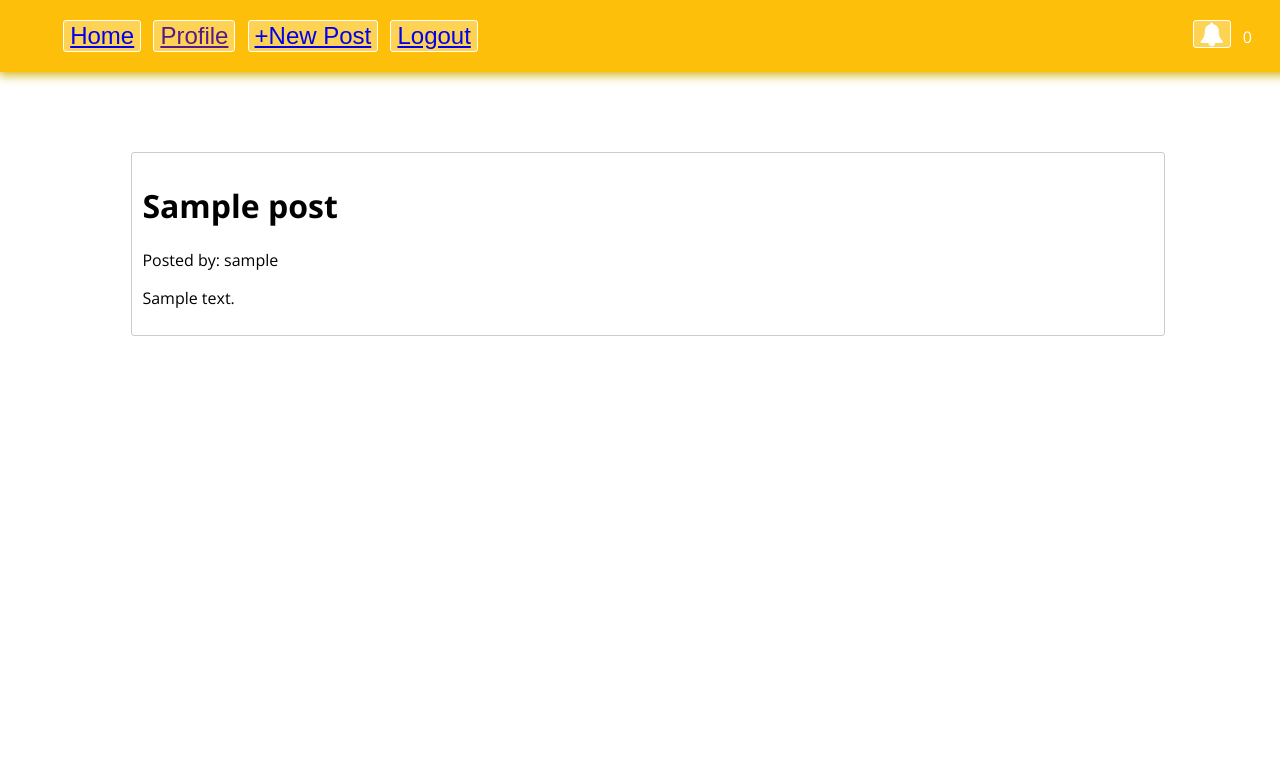
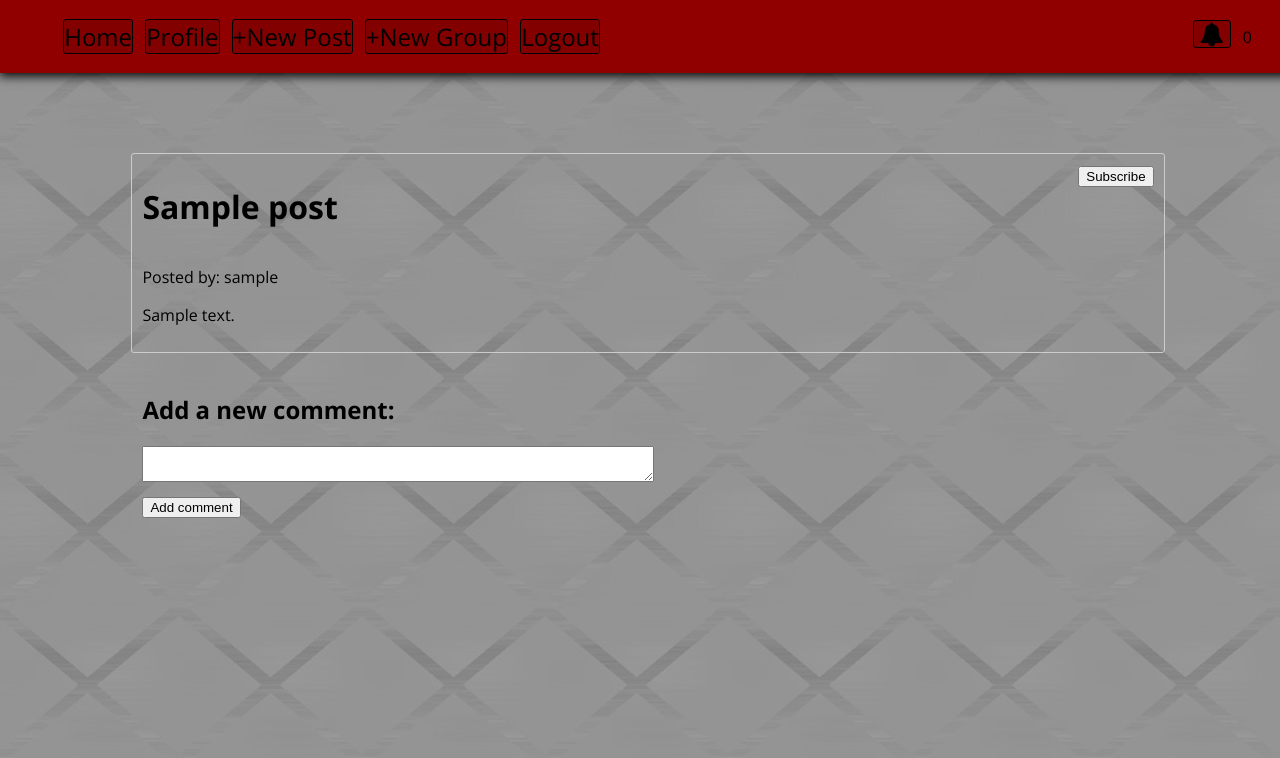
Before and after one commit to COMP2005-L/comp2005-l, a Flask app: page /post/1 in a window 1280 px wide; the page is wider, and only the part inside the window is pictured. Shown: the top 758 px of that part. Run offline with Flask 2, Linux system fonts and the light colour scheme; a user stored in the database is signed in; tables that the repository leaves empty hold one stand-in row (values such as "Sample post"); some libraries are stand-ins or nearby versions.

Commit message:
added profile controller+route+navLink, template+styling changes

```diff
--- a/app/routes.py
+++ b/app/routes.py
@@ -5,12 +5,12 @@ from app.controllers.logout import Logout
 from app.controllers.post import PostController
 from app.controllers.group import GroupController
 from app.controllers.register import RegisterController
+from app.controllers.profile import ProfileController
 
 @app.route("/")
 @app.route("/login", methods=["GET"])
 def login():
     return Login.get()
-
 
 
 @app.route("/login", methods=["POST"])
@@ -63,3 +63,7 @@ def createGroup():
 @app.route("/groups/create", methods=["GET"])
 def showCreateGroup():
     return GroupController.showCreateGroup()
+
+@app.route("/user", methods=["GET"])
+def showProfile():
+    return ProfileController.showProfile()
--- a/app/static/main.css
+++ b/app/static/main.css
@@ -2,12 +2,16 @@ body{
     font-family: "Open Sans", sans-serif;
     margin: 0;
     margin-left: 16px;
+    background-repeat: repeat;
+    background-image: url(background.png);
+    background-color: rgba(0, 0, 0, 0.3);
 }
+
 .navbar {
 	border: 0;
     padding: 20px 5%;
-    background-color: #fdbf09;
-    box-shadow: 1px 1px 10px 2px #d2b30a;
+    background-color: #910000;
+    box-shadow: 1px 1px 10px 2px #000000;
     width: 95%;
     margin-bottom: 20px;
     margin-left: -16px;
@@ -18,17 +22,18 @@ body{
 }
 
 .navlink {
-	background: rgba(255,255,255,0.3);
-    border: 1px solid #fff;
-    color: #fff;
+	background: rgba(0,0,0,0.1);
+    border: 1px solid #000;
+    color: #000;
     font-size: 24px;
     border-radius: 3px;
     cursor: pointer;
     margin-right: 8px;
+    text-decoration-line: none;
 }
 
 .navlink:hover{
-    background: rgba(255,255,255,0.5);
+    background: rgba(0,0,0,0.3);
 }
 
 #notification-area{
@@ -40,15 +45,15 @@ body{
 }
 
 #notification-count{
-    color: #fff;
+    color: #000;
 }
 
 #notifications{
     position: absolute;
     width: 200px;
     right: 35px;
-    border: 1px solid #efefef;
-    background: #fff;
+    border: 1px solid #101010;
+    background: #000;
     border-radius: 3px;
     display: none;
 }
--- a/app/templates/login.html
+++ b/app/templates/login.html
@@ -11,4 +11,5 @@
         <dd><input type=submit value=Login>
     </dl>
 </form>
+<a href="/register">Click here to register!</a></button>
 {% endblock %}
--- a/app/templates/main.html
+++ b/app/templates/main.html
@@ -15,10 +15,11 @@
 	{% if session.logged_in %}
 		<div class=navbar>
 
-			<button class=navlink id=home><a href="/listview">Home</a></button>
-			<button class=navlink id=profile><a href="">Profile</a></button>
-			<button class=navlink id=newpost><a href="/postEdit">+New Post</a></button>
-			<button class=navlink id=logout><a href="/logout">Logout</a></button>
+			<a class=navlink id=home href="/listview">Home</a></button>
+			<a class=navlink id=profile href="/user">Profile</a></button>
+			<a class=navlink id=newpost href="/postEdit">+New Post</a></button>
+			<a class=navlink id=newgroup href="/groups/create">+New Group</a></button>
+			<a class=navlink id=logout href="/logout">Logout</a></button>
 			<div id="notification-area">
 				<button class="navlink fa fa-bell"></button>
 				<span id="notification-count"></span>
--- a/app/templates/post_view.html
+++ b/app/templates/post_view.html
@@ -9,9 +9,43 @@
     padding: 10px;
     border-radius: 3px;
 ">
-    <h1>{{title}}</h1>
+    <div>
+        <h1 style="display: inline-block;">{{title}}</h1>
+        <form action="/{{'subscriptions/{}/{}'.format('remove' if isSubscribed else 'add', postId)}}"
+              method="POST"
+              style="
+            display: inline-block;
+            float: right;
+        ">
+            <input type="submit" value="{{'Unsubscribe' if isSubscribed else 'Subscribe'}}">
+        </form>
+    </div>
     <p>Posted by: {{postedby.username}}</p>
     <p>{{body}}</p>
 </div>
 {% endif %}
+<div style="margin: 0 auto; width: 80%; margin-top: 10px;">
+    {% for comment in comments %}
+    <div style="
+        border: 1px solid #ccc;
+        border-radius: 3px;
+        padding: 0px 2%;
+        width: 30%;
+        margin-bottom: 10px;
+    ">
+        <h4>{{comment.postedby.username}}</h4>
+        <p>{{comment.body}}</p>
+    </div>
+    {% endfor %}
+</div>
+<form action="/comments/create/{{postId}}" method="POST" style="
+        margin: 0 auto;
+        display: block;
+        width: 80%;
+        padding-top: 10px;
+    ">
+    <h2>Add a new comment:</h2>
+    <textarea name="body" maxlength="255" style="width: 50%"></textarea>
+    <input type="submit" value="Add comment" style="display:block; margin-top: 10px;"/>
+</form>
 {% endblock %}
```
Also changed, not shown: app/controllers/profile.py (added, +12 -0 lines), app/templates/user_Profile.html (added, +26 -0 lines), app/static/background.png (added).
